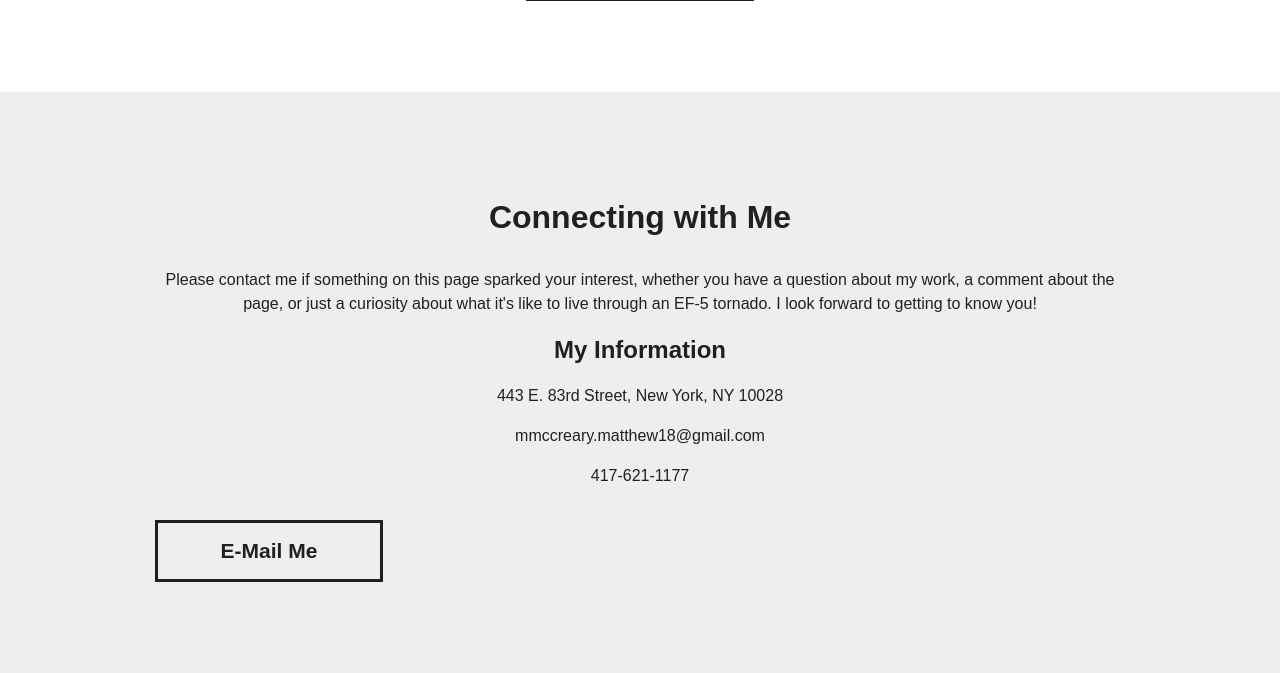
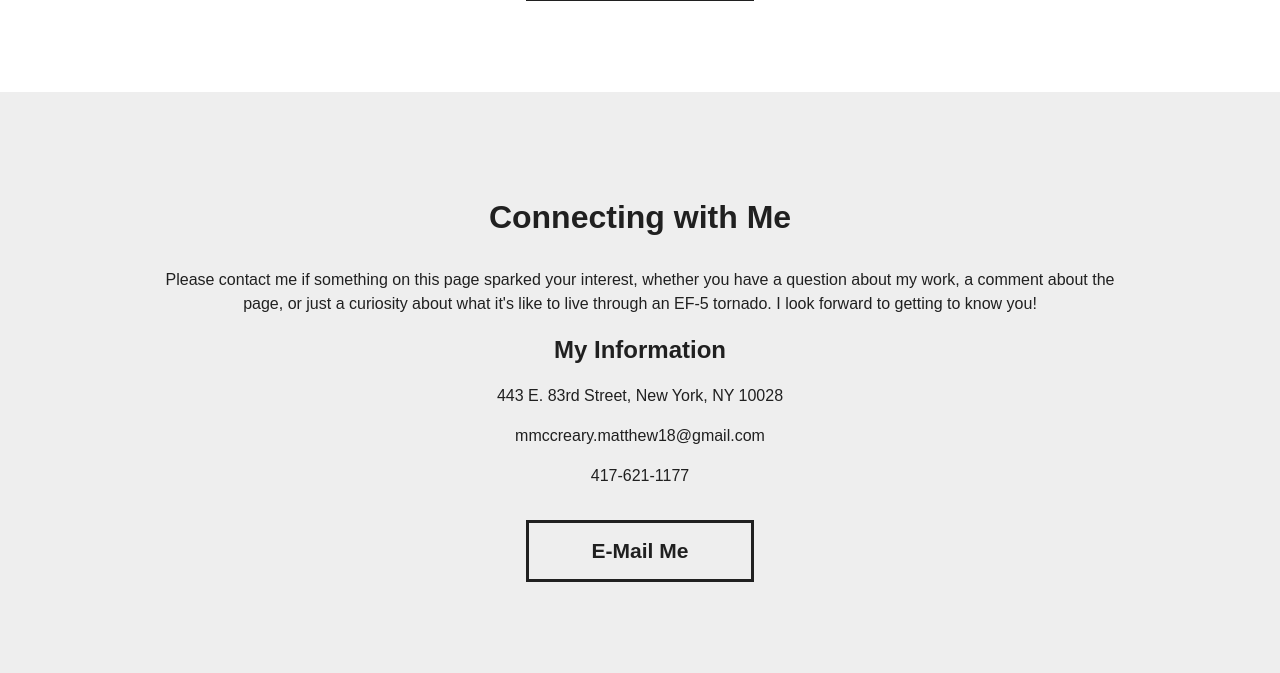
Before and after one commit to mwmccreary/twoonone, a Jekyll site: the page about/index.html, which Jekyll copies as it is, in a window 1280 px wide. Shown: the part 2831-3504 px from the top of the page. Built offline with Jekyll 4.4.1, drawn with Linux system fonts in a browser that asks for light colours.

Commit message:
Update about.css

```diff
--- a/css/about.css
+++ b/css/about.css
@@ -99,6 +99,7 @@
     width: 100%;
     background-color: #eee;
     padding: 75px 0;
+	text-align: center;
 }
 
 .mission-image {
@@ -149,6 +150,7 @@
 
 .clipstwo {
 	background: #eee;
+	text-align: center
 }
 
 .clipstwo-container, .work-experience-container {
@@ -233,6 +235,7 @@
 
 .work-experience {
 	background: white;
+	text-align: center;
 }
 
 .work-experience p {
@@ -285,7 +288,7 @@
 	vertical-align: bottom;
 	transition: 0.2s;
 	-webkit-transition: 0.2s;
-	display: inherit;
+	display: inline-block;
 }
 
 .clipstwo button {
```
